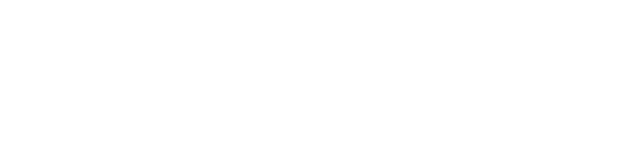
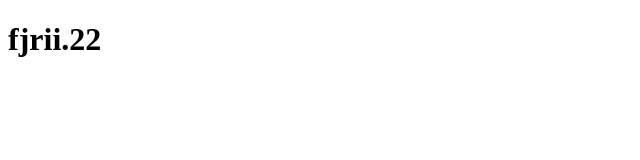
Before and after one commit to fajri22ux/fajriweb, a plain HTML site: page index.html in a window 1280 px wide. Shown: the whole page, without its empty margins (0-640 px from the left). Drawn offline with Linux system fonts and the light colour scheme.

Commit message:
Update index.html

```diff
--- a/index.html
+++ b/index.html
@@ -4,6 +4,7 @@
         <title>fjrii.22</title>
     </head>
     <body>
-        <h1></h1>
+        <h1>fjrii.22</h1>
     </body>
+
 </html>
```
